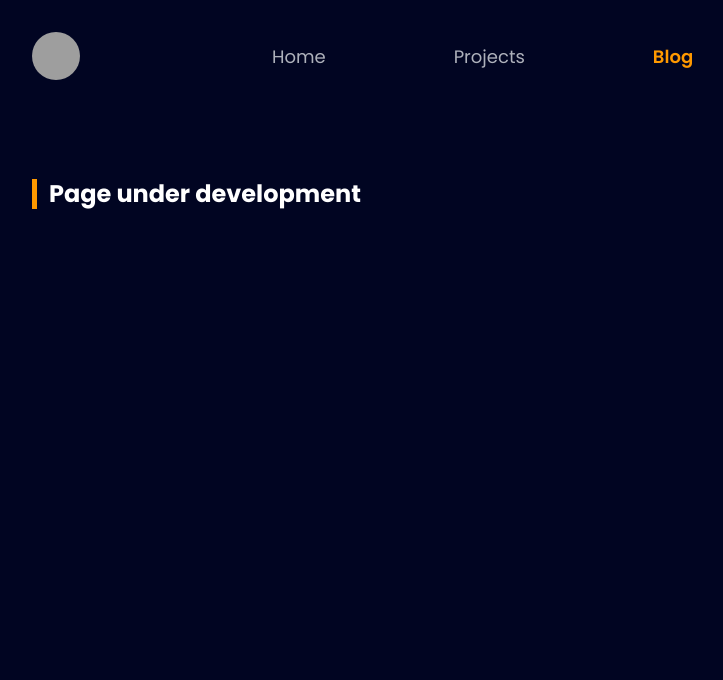
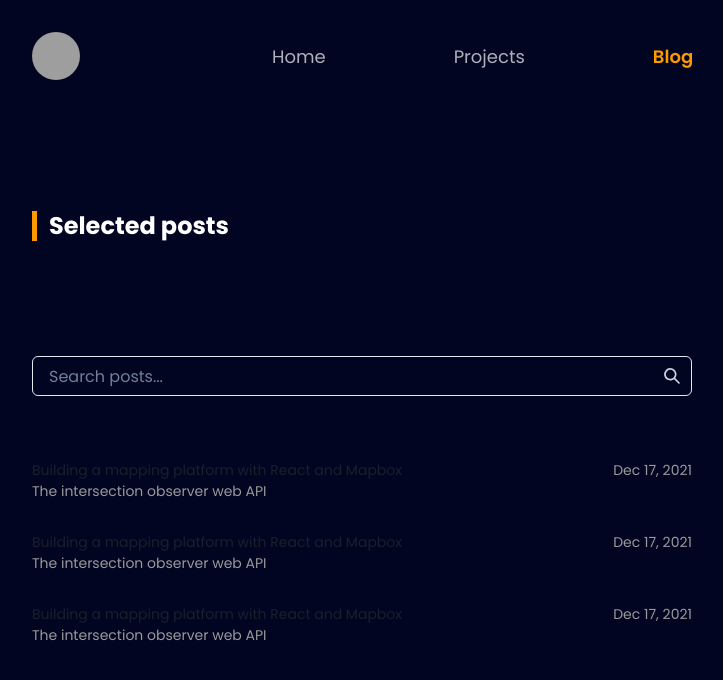
Before and after one commit to jovemdan/danilo-menezes, a Next.js app: page /blog in a window 1280 px wide. Shown: the top 680 px of the page, without its empty margins (218-941 px from the left). Built offline with nearby package versions, Linux system fonts and the light colour scheme; grey boxes are pictures that could not be loaded.

Commit message:
feat: Implements SelectedTitle in blog

```diff
--- a/src/pages/blog.tsx
+++ b/src/pages/blog.tsx
@@ -1,20 +1,41 @@
-import { Flex, Image, Text } from '@chakra-ui/react'
+import { SearchIcon } from '@chakra-ui/icons'
+import { Box, Flex, Input, InputGroup, InputRightElement, Text } from '@chakra-ui/react'
+import { SelectedTitle } from '../components/common/selected-title'
 export default function Blog() {
   return (
     <>
-      <Flex mt={['10', '12', '24']} gap='3'>
-        <Image src='/divider-small.svg' alt='divider' />
-        <Text
-          fontSize={['15px', '20px', '24px']}
-          fontWeight='700'
-          lineHeight='36px'
-          color='white'
-          cursor='pointer'
-          transition='0.9s'
-          _hover={{ color: '#FF9900' }}
-        >
-          Page under development
-        </Text>
+      <SelectedTitle title='Selected posts' />
+      <Box mt={[25, 25, 28]} maxW='660px'>
+        <InputGroup>
+          <InputRightElement
+            pointerEvents='none'
+            children={<SearchIcon color='gray.300' />}
+          />
+          <Input type='tel' placeholder='Search posts...' focusBorderColor='#FF9900' />
+        </InputGroup>
+      </Box>
+      <Flex mt={[16]} maxW='660px' flexDirection='column' gap='30px'>
+        <Flex justifyContent='space-between' >
+          <Box>
+            <Text fontSize='14px'>Building a mapping platform with React and Mapbox</Text>
+            <Text fontSize='14px' color='#9A9A9A'>The intersection observer web API</Text>
+          </Box>
+          <Text fontSize='14px' color='#9A9A9A' >Dec 17, 2021</Text>
+        </Flex>
+        <Flex justifyContent='space-between' >
+          <Box>
+            <Text fontSize='14px'>Building a mapping platform with React and Mapbox</Text>
+            <Text fontSize='14px' color='#9A9A9A'>The intersection observer web API</Text>
+          </Box>
+          <Text fontSize='14px' color='#9A9A9A' >Dec 17, 2021</Text>
+        </Flex>
+        <Flex justifyContent='space-between' >
+          <Box>
+            <Text fontSize='14px'>Building a mapping platform with React and Mapbox</Text>
+            <Text fontSize='14px' color='#9A9A9A'>The intersection observer web API</Text>
+          </Box>
+          <Text fontSize='14px' color='#9A9A9A' >Dec 17, 2021</Text>
+        </Flex>
       </Flex>
     </>
   )
```
